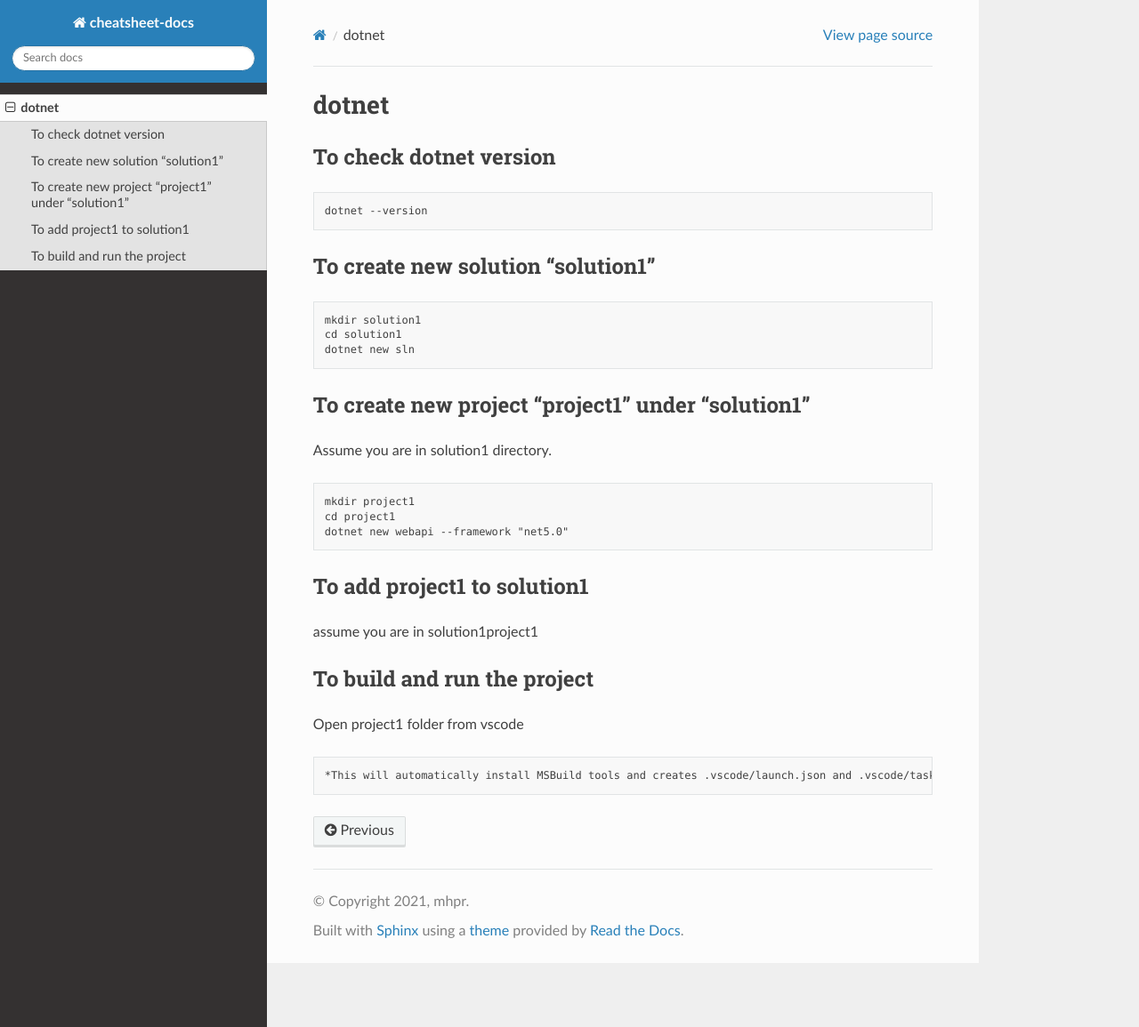
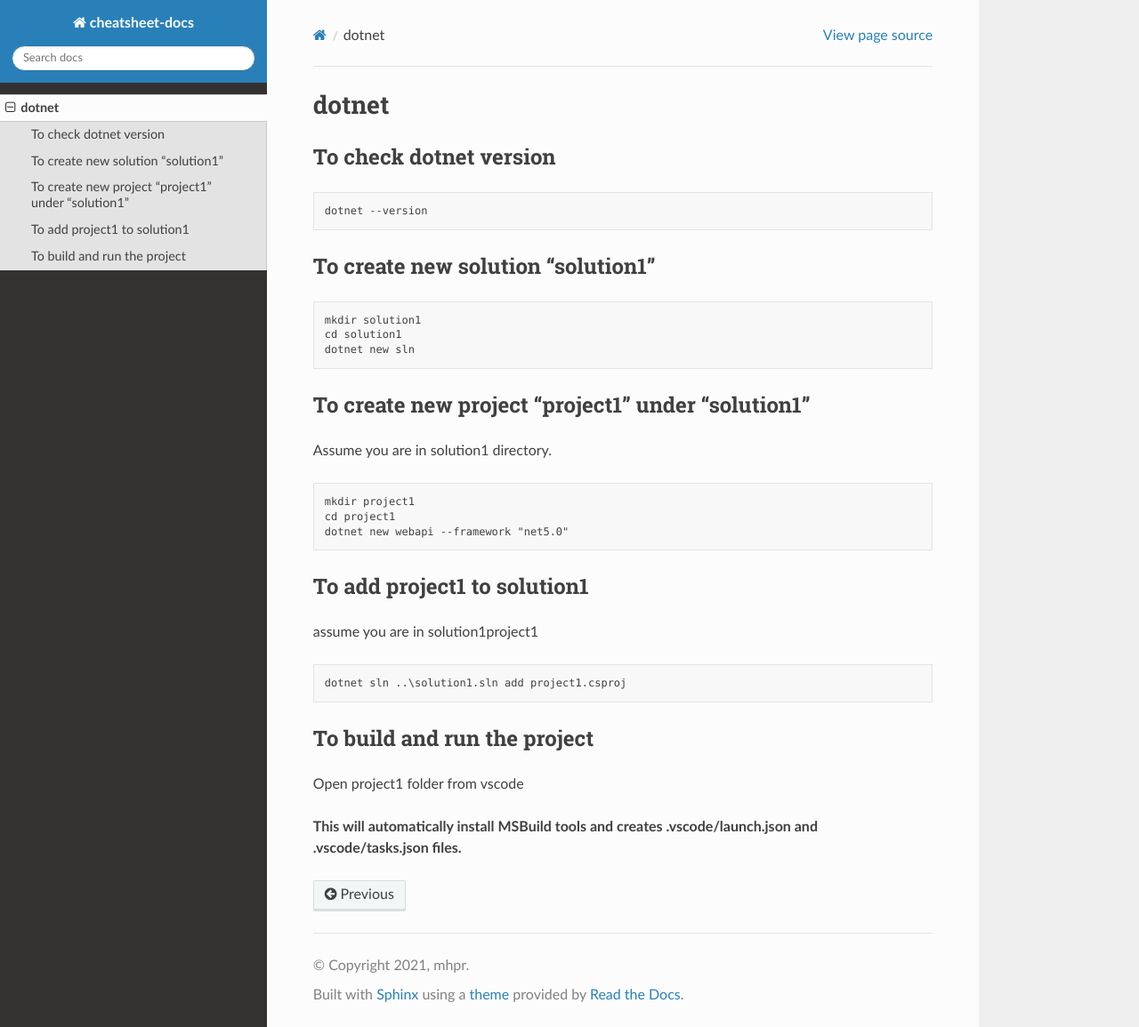
Before and after one commit to majjihari/cheatsheet-docs, a Sphinx documentation site: the page built from docs/source/dotnet.rst, in a window 1280 px wide and 1155 px high. Shown: the whole window at 89% size. Built offline with Sphinx 7.4.7 and the Read the Docs theme 2.0.0, drawn with Linux system fonts in a browser that asks for light colours.

Commit message:
initial commit

```diff
--- a/docs/source/dotnet.rst
+++ b/docs/source/dotnet.rst
@@ -30,12 +30,11 @@ To add project1 to solution1
 assume you are in solution1\project1
 
 .. code-block:: none
+
    dotnet sln ..\solution1.sln add project1.csproj
 
 To build and run the project
 ----------------------------
 Open project1 folder from vscode
 
-.. code-block:: none
-
-   *This will automatically install MSBuild tools and creates .vscode/launch.json and .vscode/tasks.json files.
+**This will automatically install MSBuild tools and creates .vscode/launch.json and .vscode/tasks.json files.**
```
